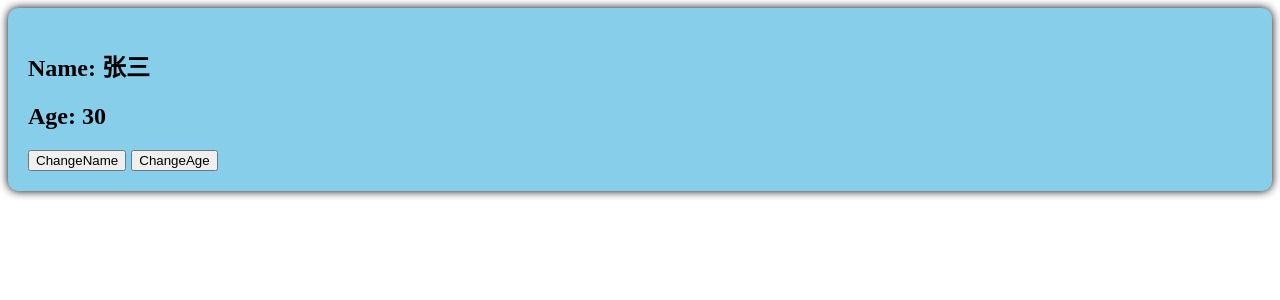
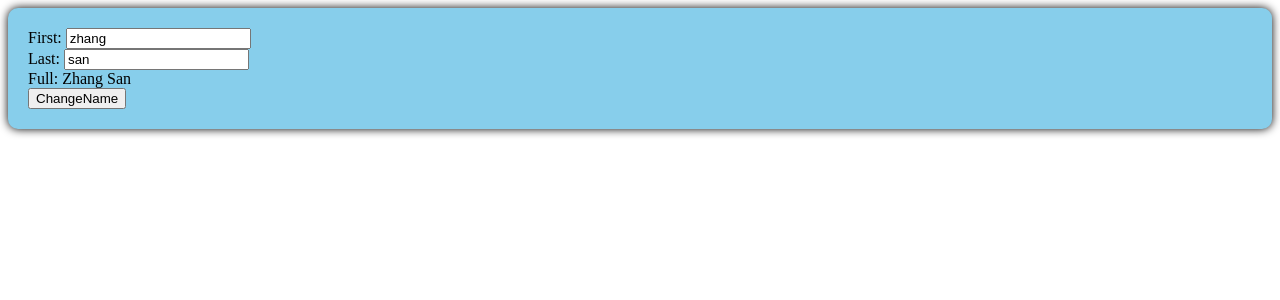
Before and after one commit to FHangH/Vue3_TS, a Vue app: page / in a window 1280 px wide. Shown: the top 300 px of the page. Built offline with nearby package versions, Linux system fonts and the light colour scheme.

Commit message:
computed

```diff
--- a/src/components/Person.vue
+++ b/src/components/Person.vue
@@ -1,35 +1,37 @@
 <template>
     <div class="Person">
-        <h2>Name: {{name}}</h2>
-        <h2>Age: {{age}}</h2>
+        First: <input type="text" v-model="firstname"> <br>
+        Last: <input type="text" v-model="lastname"> <br>
+        Full: <span>{{fullname}}</span> <br>
         <button @click="ChangeName">ChangeName</button>
-        <button @click="ChangeAge">ChangeAge</button>
     </div>
 </template>
 
 <script lang="ts" setup name="PersonInfo">
-    import { reactive, ref, toRefs} from 'vue';
+    import { ref, computed } from 'vue';
 
-    let person = reactive
+    let firstname = ref('zhang');
+    let lastname = ref('san');
+    let fullname = computed
     ({
-        name: '张三', age: 30
+        get()
+        {
+            return  firstname.value.slice(0, 1).toUpperCase() + firstname.value.slice(1) + ' ' +
+                    lastname.value.slice(0, 1).toUpperCase() + lastname.value.slice(1);
+        },
+
+        set(val)
+        {
+            let names = val.split('-');
+            firstname.value = names[0];
+            lastname.value = names[1];
+        }
     });
-
-    let {name, age} = toRefs(person);
 
     function ChangeName()
     {
-        name.value = '李四';
+        fullname.value = 'li-si';
     }
-
-    function ChangeAge()
-    {
-        age.value = 40;
-    }
-</script>
-
-<script lang="ts">
-    export default { name: 'PersonInfo' }
 </script>
 
 <style scoped>
```
